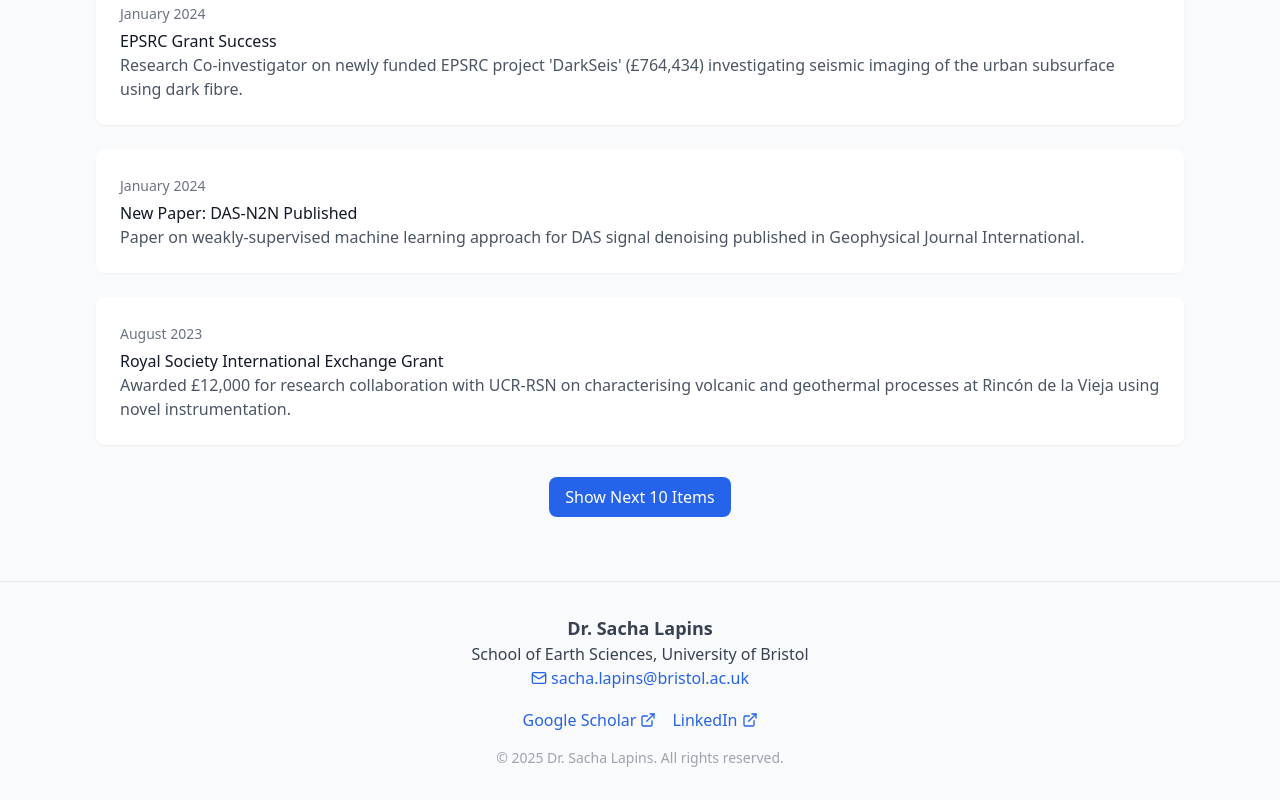
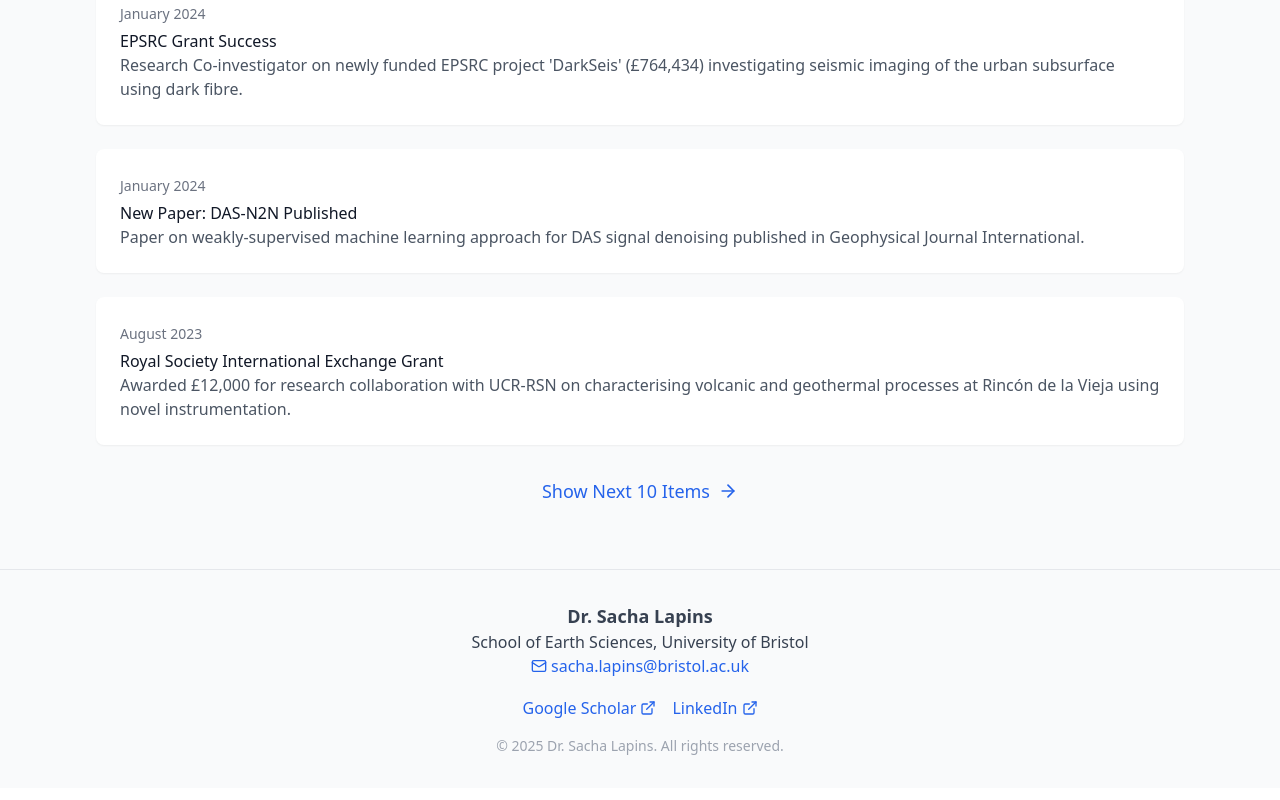
Before and after one commit to sachalapins/sachalapins.github.io, a React (Create React App) app: page / in a window 1280 px wide. Shown: the part 1031-1831 px from the top of the page. Built offline with nearby package versions, Linux system fonts and the light colour scheme.

Commit message:
Updated news functionality

```diff
--- a/src/components/pages/HomePage.jsx
+++ b/src/components/pages/HomePage.jsx
@@ -146,9 +146,9 @@ const HomePage = ({ setCurrentPage }) => {
             <div className="text-center mt-8">
               <button
                 onClick={showMoreNews}
-                className="px-4 py-2 bg-blue-600 text-white rounded-lg hover:bg-blue-800"
+                className="text-blue-600 hover:text-blue-800 text-lg font-medium inline-flex items-center"
               >
-                Show Next 10 Items
+                Show Next 10 Items <ArrowRight className="ml-2 h-5 w-5" />
               </button>
             </div>
           )}
```
